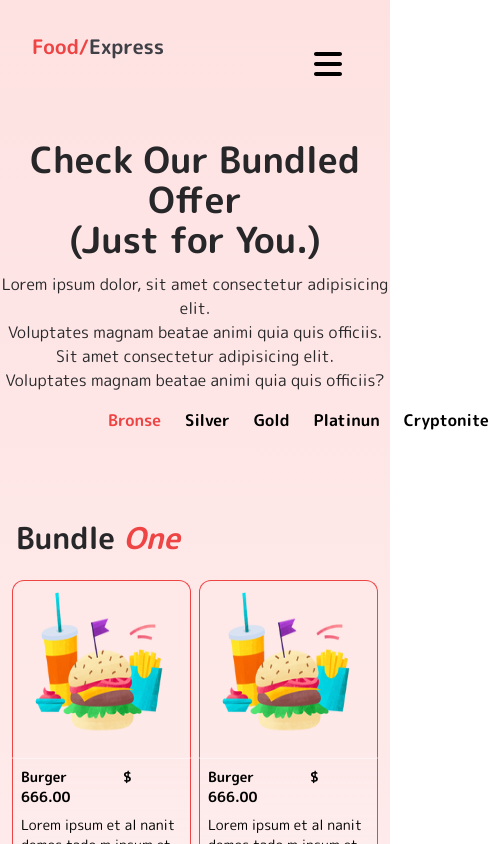
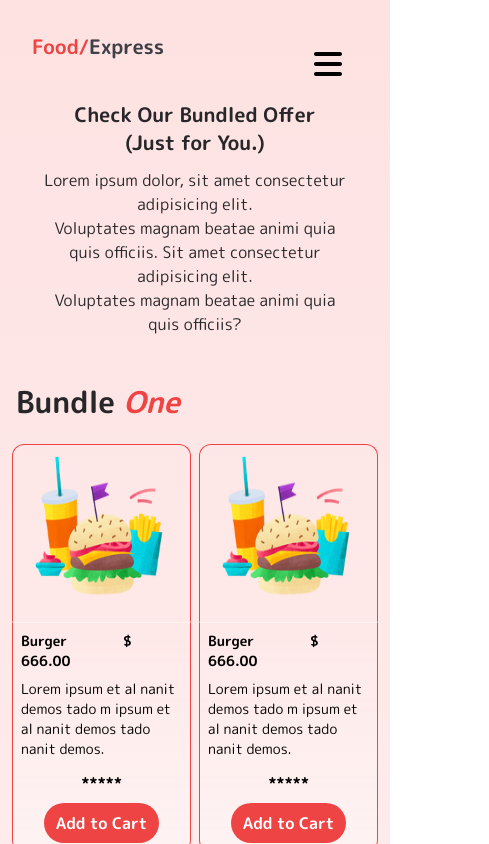
Before and after one commit to dickheadph/fexpress, a React (Create React App) app: page /packages in a window 390 px wide. Shown: the top 844 px of the page, 489 px wide, since content can reach past the window. Built offline with nearby package versions, Linux system fonts and the light colour scheme.

Commit message:
Update Packages.jsx

```diff
--- a/src/Components/Pages/Packages.jsx
+++ b/src/Components/Pages/Packages.jsx
@@ -3,13 +3,14 @@ import Navbar from "../Navbar";
 import Card from "../Card";
 import Footer from "../Footer";
 function Packages() {
-  return <div>
-    <Navbar/>
-    <div className="text-center justify-center items-center my-20">
-        <h1 className="text-4xl font-semibold text-zinc-800">
-          Check Our Bundled Offer <br/> (Just for You.)
+  return (
+    <div>
+      <Navbar />
+      <div className="text-center justify-center items-center my-10 mx-10">
+        <h1 className="lg:text-4xl text-xl font-semibold text-zinc-800">
+          Check Our Bundled Offer <br /> (Just for You.)
         </h1>
-        <p className="text-center text-zinc-800 my-3 text-base">
+        <p className="text-center text-zinc-800 my-3">
           Lorem ipsum dolor, sit amet consectetur adipisicing elit.
           <br />
           Voluptates magnam beatae animi quia quis officiis. Sit amet
@@ -17,25 +18,6 @@ function Packages() {
           <br />
           Voluptates magnam beatae animi quia quis officiis?
         </p>
-        <div className="text-center my-4">
-          <ul className="flex lg:ml-[38%] ml-24">
-            <li className="mx-3 font-semibold text-red-500 hover:underline">
-              Bronse
-            </li>
-            <li className="mx-3 font-semibold hover:text-red-500 hover:underline">
-              Silver
-            </li>
-            <li className="mx-3 font-semibold hover:text-red-500 hover:underline">
-              Gold
-            </li>
-            <li className="mx-3 font-semibold hover:text-red-500 hover:underline">
-              Platinun
-            </li>
-            <li className="mx-3 font-semibold hover:text-red-500 hover:underline">
-              Cryptonite
-            </li>
-          </ul>
-        </div>
       </div>
       <div className="mx-auto lg:mx-10">
         <h1 className="mx-4 text-zinc-800 text-3xl font-semibold py-2">
@@ -60,8 +42,9 @@ function Packages() {
           </button>
         </div>
       </div>
-      <Footer/>
+      <Footer />
     </div>
+  );
 }
 
 export default Packages;
```
Lines whose indentation alone changed are shown as unchanged.
